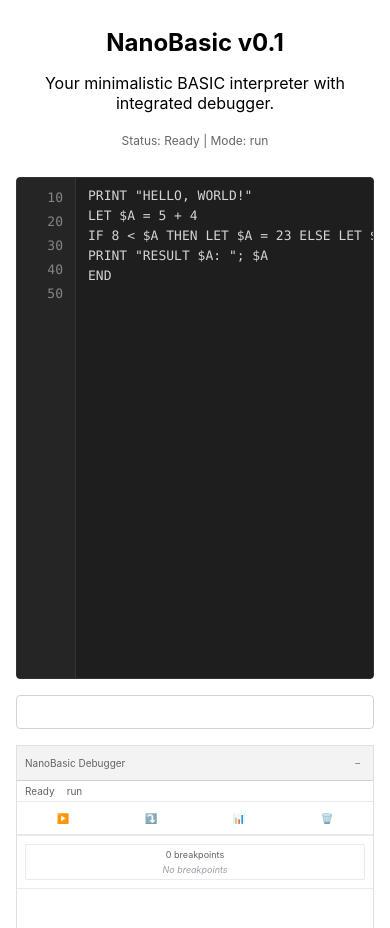
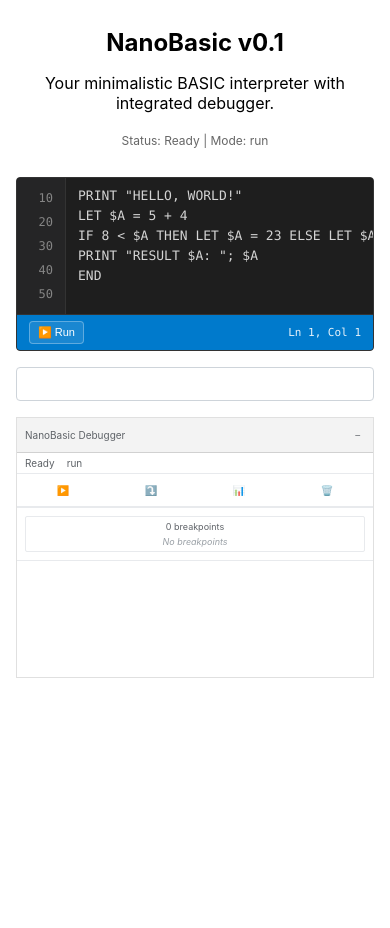
Before and after one commit to kesava/nanobasic, a React (Create React App) app: page / in a window 390 px wide. Shown: the top 928 px of the page. After the commit the page ends 844 px from the top, so only its background shows below. Built offline with nearby package versions, Linux system fonts and the light colour scheme; the HTML template or start-up script is replaced by a standard one.

Commit message:
updated debugger

```diff
--- a/src/components/nanoeditor/NanoEditor.css
+++ b/src/components/nanoeditor/NanoEditor.css
@@ -187,30 +187,39 @@
 @media (max-width: 768px) {
   .nano-editor {
     border-radius: 4px;
+    height: auto;
+    max-height: 80vh;
+  }
+
+  .editor-container {
+    max-height: calc(80vh - 41px); /* Subtract status bar height */
   }
 
   .line-numbers {
-    min-width: 50px;
+    min-width: 40px;
     padding: 8px 4px;
-    font-size: 13px;
+    font-size: 12px;
   }
 
   .editor {
     padding: 8px 12px;
     font-size: 13px;
-    height: 500px; /* Maintain fixed height on mobile */
-    min-height: 500px;
-    max-height: 500px;
   }
 
   .status-bar {
     padding: 6px 12px;
     font-size: 12px;
+    flex-shrink: 0;
   }
 
   .run-button {
     padding: 4px 8px;
-    font-size: 12px;
+    font-size: 11px;
+    gap: 4px;
+  }
+
+  .status-bar .right {
+    font-size: 11px;
   }
 }
 
```
